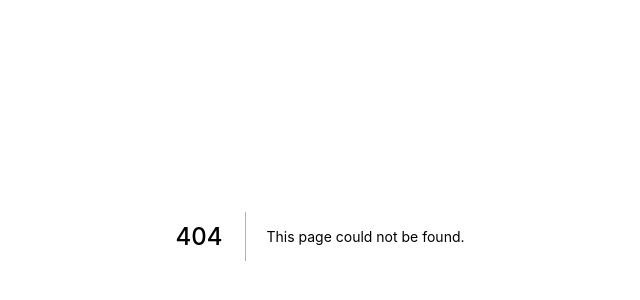
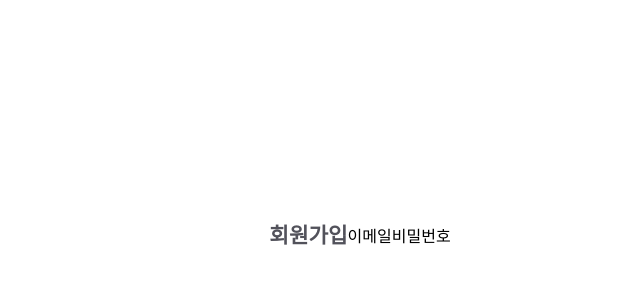
Before and after one commit to kimbackdoo/Study-Full-Stack, a Next.js app in the folder front-end/: page /sign-up in a window 1280 px wide. Before the commit this address had no page. Shown: the part 164-464 px from the top of the page, without its empty margins (280-920 px from the left). Built offline with nearby package versions, Linux system fonts and the light colour scheme.

Commit message:
feat: 회원가입 페이지 생성 및 코드 작성중

```diff
--- /dev/null
+++ b/front-end/pages/sign-up.tsx
@@ -0,0 +1,11 @@
+function SignUp() {
+    return (
+        <div className="flex items-center justify-center h-screen">
+            <h3 className="font-bold text-zinc-600">회원가입</h3>
+            <div>이메일</div>
+            <div>비밀번호</div>
+        </div>
+    )
+}
+
+export default SignUp
```
